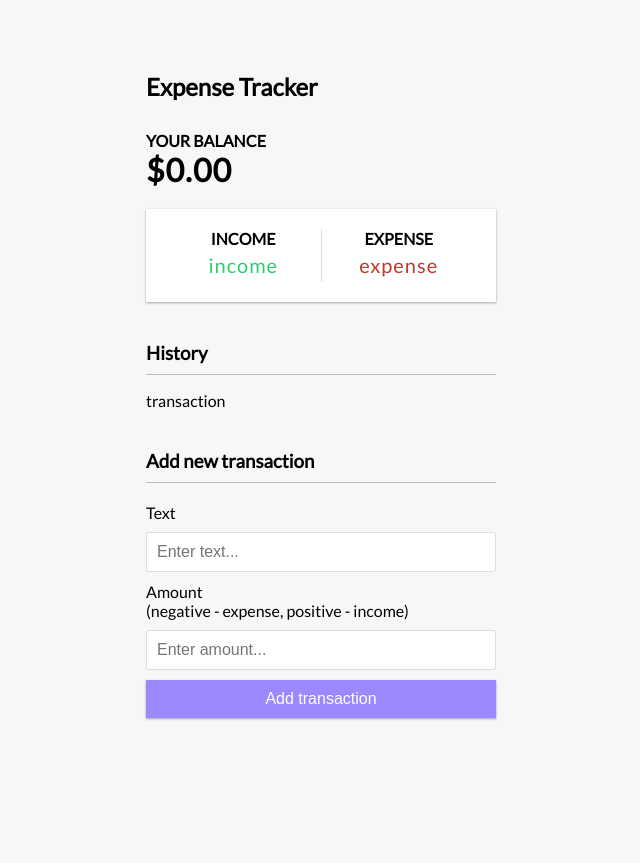
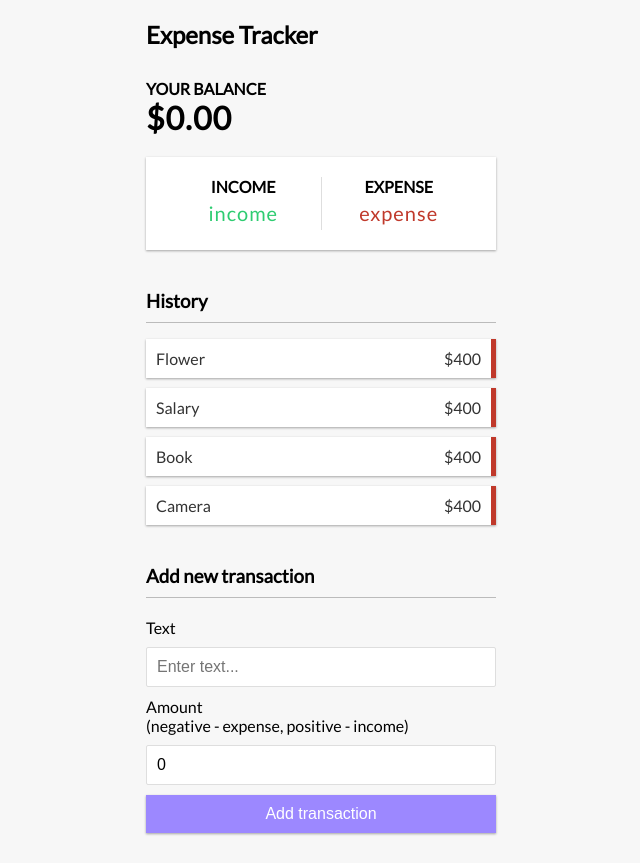
Before and after one commit to MrKaung21/Expense-Tracker, a React (Create React App) app: page / in a window 1280 px wide. Shown: the whole page, without its empty margins (319-959 px from the left). Before the commit the page ends 800 px from the top, so only its background shows below. Built offline with nearby package versions, Linux system fonts and the light colour scheme.

Commit message:
using ContextAPI

```diff
--- a/src/App.js
+++ b/src/App.js
@@ -3,10 +3,11 @@
 import IncomeExpenses from './components/IncomeExpenses'
 import TransactionsList from './components/TransactionsList'
 import AddTransaction from './components/AddTransaction'
+import { GlobalProvider } from './context/GlobalState'
 
 function App() {
   return (
-    <div className="App">
+    <GlobalProvider>
       <Header />
       <div className='container'>
         <Balance />
@@ -14,7 +15,7 @@
         <TransactionsList />
         <AddTransaction />
       </div>
-    </div>
+    </GlobalProvider>
   )
 }
 
--- a/src/components/AddTransaction.js
+++ b/src/components/AddTransaction.js
@@ -1,20 +1,23 @@
-import React from 'react'
+import React,{ useState } from 'react'
 
 const AddTransaction = () => {
+  const [text, setText] = useState('')
+  const [amount, setAmount] = useState(0)
+
   return (
      <>
       <h3>Add new transaction</h3>
       <form>
         <div className="form-control">
           <label htmlFor="text">Text</label>
-          <input type="text" placeholder="Enter text..." />
+          <input type="text" value={text} onChange={(e) => setText(e.target.value)} placeholder="Enter text..." />
         </div>
         <div className="form-control">
           <label htmlFor="amount"
             >Amount <br />
             (negative - expense, positive - income)</label
           >
-          <input type="number" placeholder="Enter amount..." />
+          <input type="number" value={amount} onChange={(e) => setAmount(e.target.value)} placeholder="Enter amount..." />
         </div>
         <button className="btn">Add transaction</button>
       </form>
--- a/src/components/Balance.js
+++ b/src/components/Balance.js
@@ -4,7 +4,7 @@
   return (
     <>
         <h4>Your Balance</h4>
-        <h1 id='balance'>$0.00</h1>
+        <h1>$0.00</h1>
     </>
   )
 }
--- /dev/null
+++ b/src/components/Transaction.js
@@ -0,0 +1,11 @@
+import React from 'react'
+
+const Transaction = ({ transaction }) => {
+  return (
+    <li className='minus'>
+        {transaction.text} <span>$400</span><button className='delete-btn'>x</button>
+    </li>
+  )
+}
+
+export default Transaction
--- a/src/components/TransactionsList.js
+++ b/src/components/TransactionsList.js
@@ -1,11 +1,17 @@
-import React from 'react'
+import React,{ useContext } from 'react'
+import { GlobalContext } from '../context/GlobalState'
+import Transaction from './Transaction'
 
 const TransactionsList = () => {
+  const { transactions } = useContext(GlobalContext)
+
   return (
     <>
       <h3>History</h3>
       <ul className="list">
-        transaction
+        {transactions.map((transaction) => (
+          <Transaction transaction={transaction} key={transaction.id} />
+        ))}
       </ul>
     </>
   )
--- /dev/null
+++ b/src/context/AppReducer.js
@@ -0,0 +1,6 @@
+export default (state, action) => {
+    switch(action.type) {
+        default:
+            return state
+    }
+}
--- /dev/null
+++ b/src/context/GlobalState.js
@@ -0,0 +1,28 @@
+import React,{ createContext, useReducer } from 'react'
+import AppReducer from './AppReducer'
+
+// Initial State
+const initialState = {
+    transactions: [
+        { id: 1, text: 'Flower', amount: -20 },
+        { id: 2, text: 'Salary', amount: 300 },
+        { id: 3, text: 'Book', amount: -10 },
+        { id: 4, text: 'Camera', amount: 150 },
+    ]
+}
+
+// Create Context
+export const GlobalContext = createContext(initialState)
+
+// Provider component
+export const GlobalProvider = ({ children }) => {
+    const [state, dispatch] = useReducer(AppReducer, initialState)
+
+    return (
+        <GlobalContext.Provider value={{
+            transactions: state.transactions
+        }}>
+            {children}
+        </GlobalContext.Provider>
+    )
+}
```
